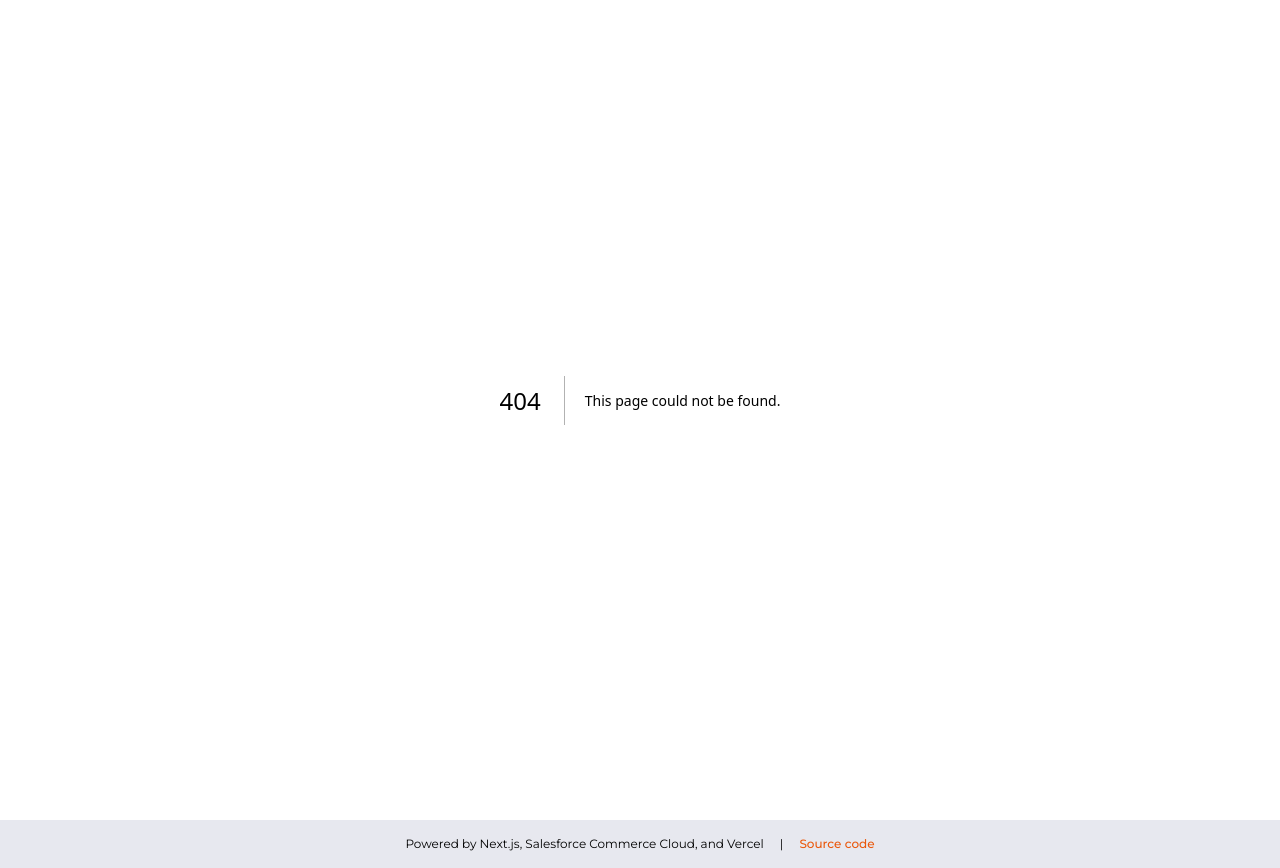
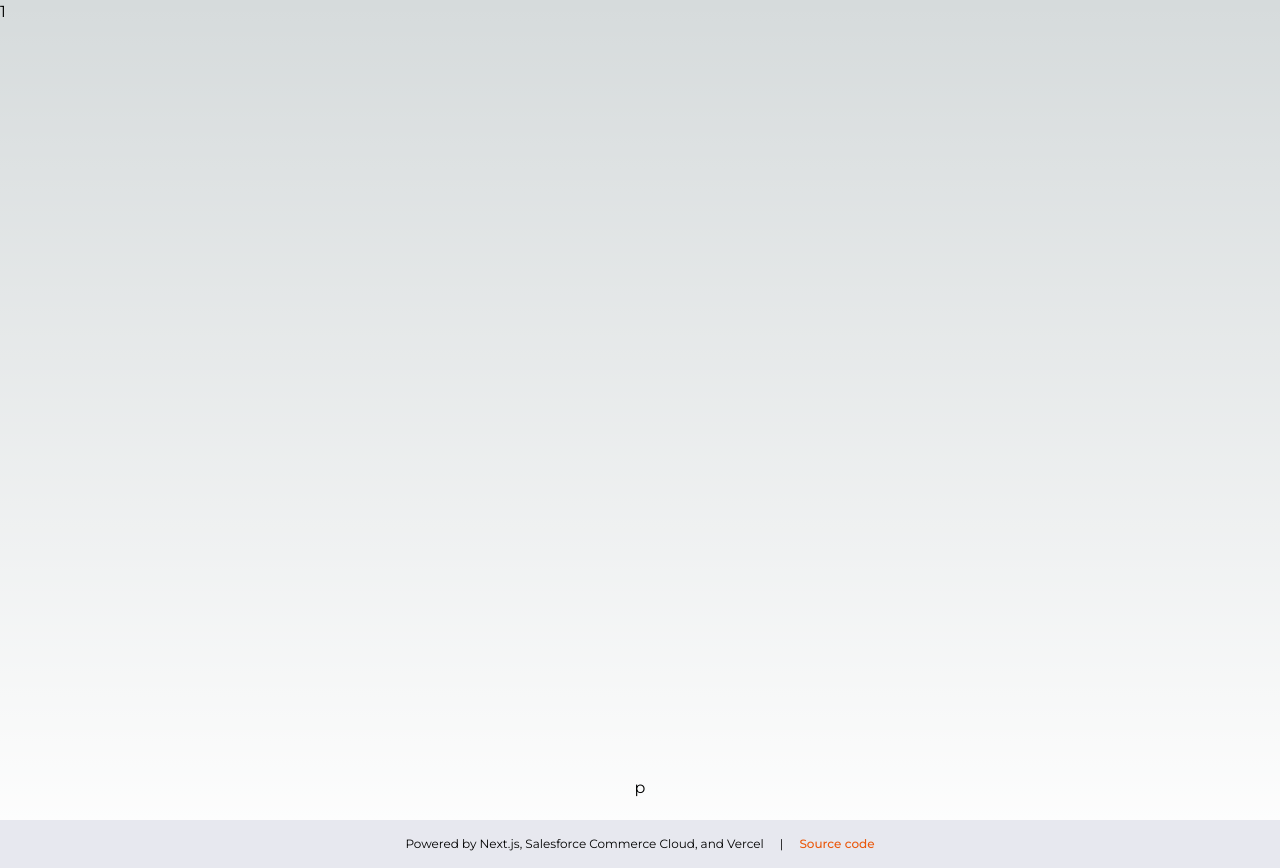
Before and after one commit to DevSantt/coffee-house, a Next.js app: page /products/1 in a window 1280 px wide. Before the commit this address had no page. Built offline with nearby package versions, Linux system fonts and the light colour scheme.

Commit message:
update products

```diff
--- /dev/null
+++ b/src/app/api/products/route.ts
@@ -0,0 +1,5 @@
+export async function GET() {
+  const res = await fetch('https://fake-coffee-api.vercel.app/api')
+  const products = await res.json()
+  return Response.json({products})
+}
--- a/src/app/page.tsx
+++ b/src/app/page.tsx
@@ -5,11 +5,13 @@ import ProductCard from '@/components/ProductCard'
 import axios from 'axios'
 import { useEffect, useState } from 'react'
 
-export default  function Home() {
+export default function Home() {
   const [data, setData] = useState([])
-  useEffect(()=>{
-    axios.get('https://fake-coffee-api.vercel.app/api').then(res => setData(res.data))
-  }, [])
+  useEffect(() => {
+    axios
+      .get('/api/products')
+      .then(res => setData(res.data.products))
+  })
   return (
     <>
       <Header />
@@ -25,7 +27,8 @@ export default  function Home() {
         </div>
         <div className="grid grid-cols-1 gap-y-10 gap-x-6 sm:grid-cols-2 lg:grid-cols-3 xl:grid-cols-4 xl:gap-x-8">
           {data &&
-            data.map((product, index: number) => (
+          //@ts-ignore
+            data.map((product, index) => (
               <ProductCard product={product} key={index} />
             ))}
         </div>
--- /dev/null
+++ b/src/app/products/[slug]/page.tsx
@@ -0,0 +1,39 @@
+
+import axios from 'axios'
+
+interface Props {
+  product: Product
+}
+
+
+
+export default function Product ({ params }: { params: { slug: string } }) {
+  return (
+    <div className="flex h-screen flex-col justify-between">
+      <p>{params.slug}</p>
+      <div className="mx-auto mt-16 max-w-2xl px-4 sm:px-6 lg:max-w-7xl lg:px-8">
+        {/* <div className="mx-auto flex flex-col sm:flex-row">
+          <img
+            alt="coffee"
+            className="rounded-lg"
+            src={product.image_url}
+            width={560}
+            height={640}
+          />
+          <div className="mt-10 flex flex-col sm:mt-0 sm:ml-10">
+            <h1 className="mt-1 text-4xl font-bold uppercase text-gray-900 sm:text-5xl sm:tracking-tight lg:text-5xl">
+              {product.name}
+            </h1>
+            <h1 className="mt-3 text-4xl font-bold text-gray-500 sm:text-3xl sm:tracking-tight lg:text-3xl">
+              ${product.price}
+            </h1>
+            <div className="mt-10 mb-5 border-t border-gray-200 pt-10 font-bold">
+              Description
+            </div>
+            <p className="max-w-xl">{product.description}</p>
+          </div>
+        </div> */}
+      p</div>
+    </div>
+  )
+}
--- a/src/components/ProductCard.tsx
+++ b/src/components/ProductCard.tsx
@@ -5,14 +5,15 @@ interface ProductCardProps {
     image_url: string,
     price: string,
     name: string,
-    description: string
+    description: string,
+    id: number
   }
 }
 
 export default function ProductCard({ product }: ProductCardProps ) {
 
   return (
-    <Link href={`#`} className="group">
+    <Link href={`/products/${product.id}`} className="group">
       <div className="aspect-w-1 aspect-h-1 w-full overflow-hidden rounded-lg bg-gray-200 xl:aspect-w-7 xl:aspect-h-8">
         <img
           alt="product image"
--- a/tsconfig.json
+++ b/tsconfig.json
@@ -22,6 +22,6 @@
       "@/*": ["./src/*"]
     }
   },
-  "include": ["next-env.d.ts", "**/*.ts", "**/*.tsx", ".next/types/**/*.ts"],
+  "include": ["next-env.d.ts", "**/*.ts", "**/*.tsx", ".next/types/**/*.ts", "src/services/getProducts.js"],
   "exclude": ["node_modules"]
 }
```
Also changed, not shown: src/app/layout.tsx (+5 -2 lines), src/types/product.d.ts (added, +7 -0 lines).
